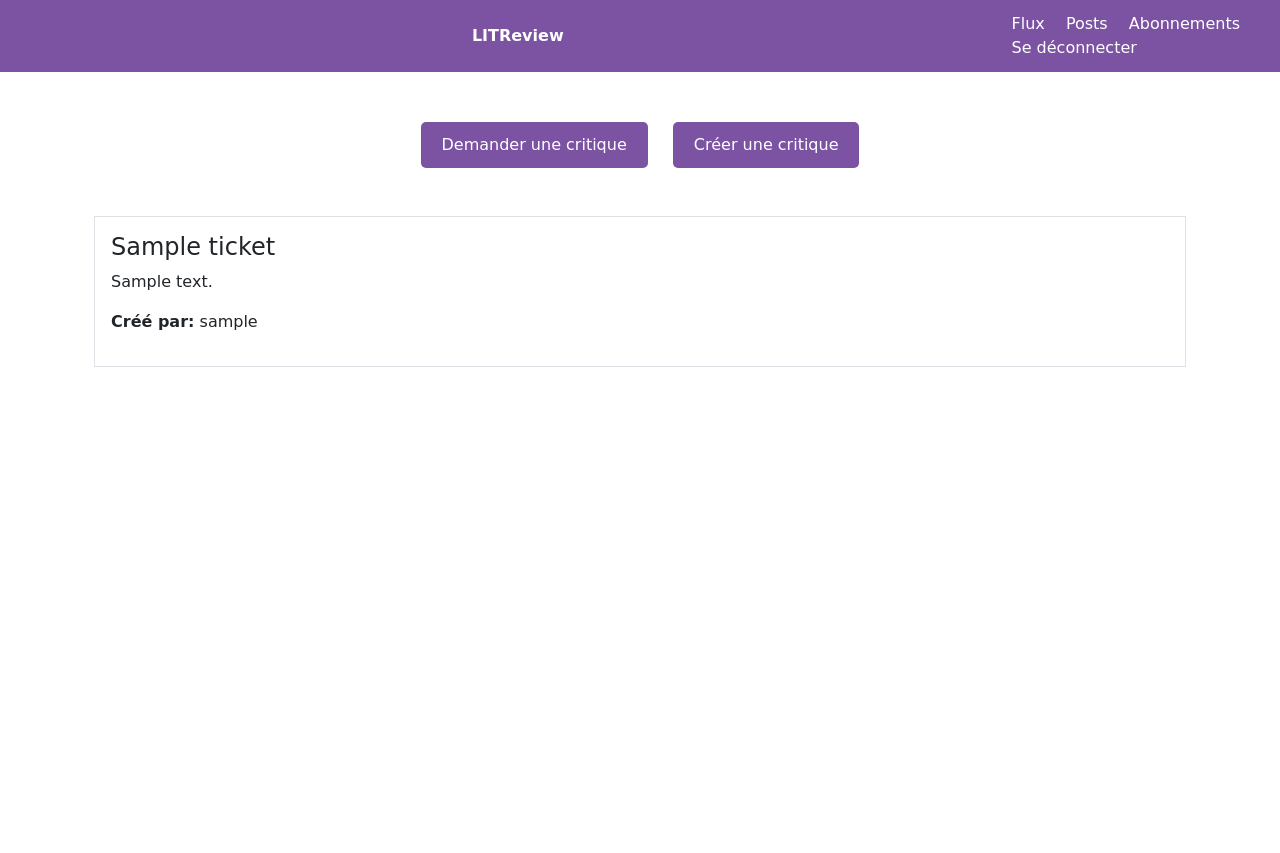
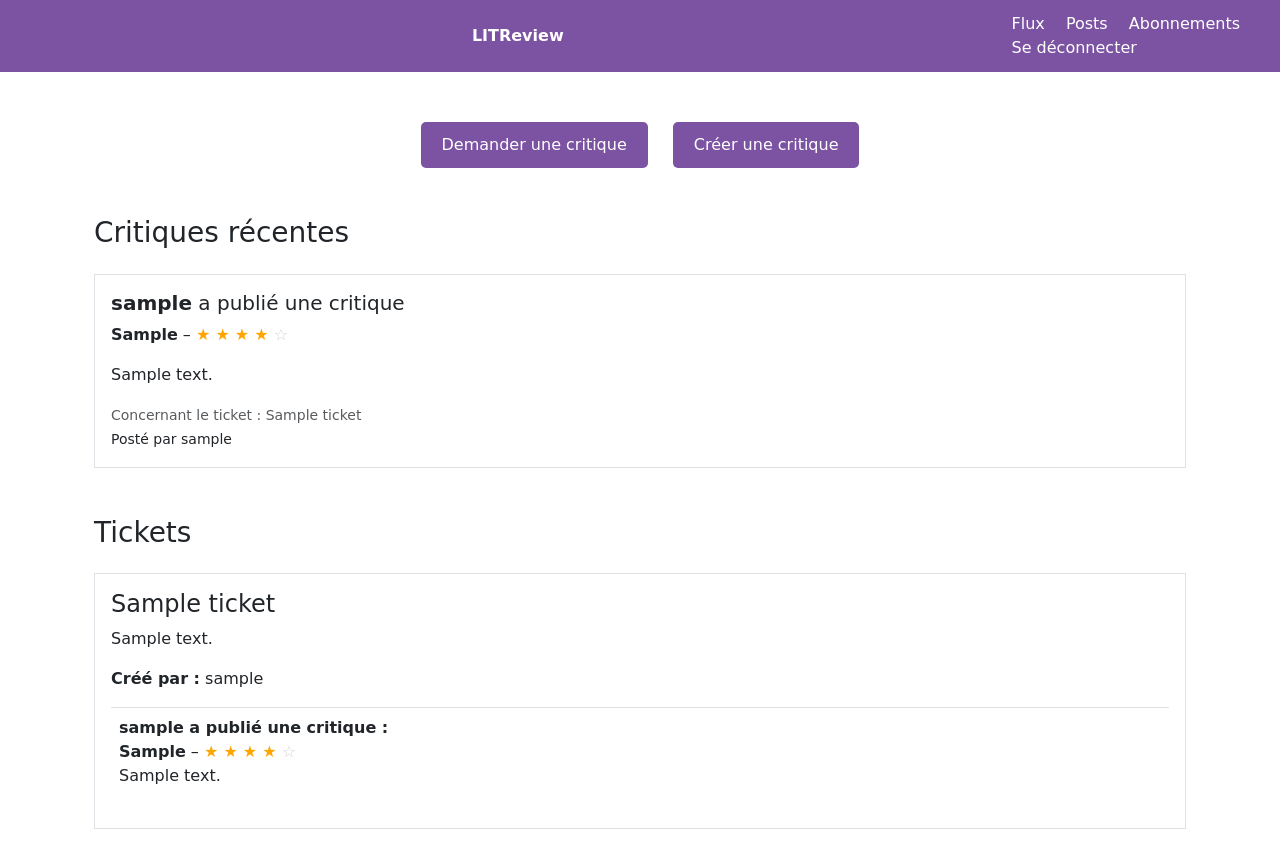
Before and after one commit to abi-seg/oc-p9-litreview, a Django app: template templates/reviews/feed.html in a window 1280 px wide. Before the commit the page ends 367 px from the top, so only its background shows below. Run offline with Django 5.2, Linux system fonts and the light colour scheme; the template is opened without the code that fills it: values that come from a table or form of the project are taken from there, others are empty; tables that the repository leaves empty hold one stand-in row (values such as "Sample post").

Commit message:
💬 Affichage des critiques avec notation par étoiles dans le flux

```diff
--- a/templates/reviews/feed.html
+++ b/templates/reviews/feed.html
@@ -1,52 +1,100 @@
 {% extends 'base.html' %}
+{% block content %}
 
-{% block content %}
+<!-- Top Action Buttons -->
 <div style="text-align:center; margin-top: 50px;">
-    <!-- Buttons -->
-    <a href="#" class="btn" style="margin-right: 20px; background-color:#7c53a2; color:white; padding:10px 20px; border-radius:5px; text-decoration:none;">
+    <a href="{% url 'select_ticket_to_review' %}" class="btn" style="margin-right: 20px; background-color:#7c53a2; color:white; padding:10px 20px; border-radius:5px; text-decoration:none;">
         Demander une critique
     </a>
-    <a href="{% url 'create_ticket' %}" class="btn" style="background-color:#7c53a2; color:white; padding:10px 20px; border-radius:5px; text-decoration:none;">
+    <a href="{% url 'create_ticket_and_review' %}" class="btn" style="background-color:#7c53a2; color:white; padding:10px 20px; border-radius:5px; text-decoration:none;">
         Créer une critique
     </a>
 </div>
 
-<!-- Tickets Section -->
+<!-- Reviews Section -->
 <div class="container mt-5">
+    <h3 class="mb-4">Critiques récentes</h3>
+
+    {% for review in reviews %}
+        <div class="border p-3 mb-4">
+            <h5><strong>{{ review.user.username }}</strong> a publié une critique</h5>
+            <p>
+                <strong>{{ review.headline }}</strong> –
+                {% for i in "12345" %}
+                     {% if forloop.counter <= review.rating %}
+                       <span style="color: orange;"> ★ </span>
+                    {% else %}
+                       <span style="color: lightgray;"> ☆</span>
+                    {% endif %}
+                 {% endfor %}
+            </p>
+            <p>{{ review.body }}</p>
+
+            <div class="mt-2">
+                <small class="text-muted">Concernant le ticket : {{ review.ticket.title }}</small><br>
+                <small>Posté par {{ review.ticket.user.username }}</small>
+            </div>
+        </div>
+    {% empty %}
+        <p class="text-center">Aucune critique affichée pour le moment.</p>
+    {% endfor %}
+</div>
+
+<!-- Tickets Section (your own or all, based on your logic) -->
+<div class="container mt-5">
+    <h3 class="mb-4">Tickets</h3>
+
     {% for ticket in tickets %}
         <div class="ticket-box border p-3 mb-4">
             <h4>{{ ticket.title }}</h4>
             <p>{{ ticket.description }}</p>
-            <p><strong>Créé par:</strong> {{ ticket.user }}</p>
+            <p><strong>Créé par :</strong> {{ ticket.user.username }}</p>
 
             {% if ticket.user == request.user %}
                 <form action="{% url 'delete_ticket' ticket.id %}" method="POST" style="display:inline;">
                     {% csrf_token %}
-    <button type="submit" class = "btn btn-outline-danger btn-sm" style="
+                    <button type="submit" class="btn btn-outline-danger btn-sm" style="
                         border: 1px solid #7c53a2;
                         background-color: #7c53a2;
-        color:white ;
+                        color: white;
                         padding: 10px 20px;
                         border-radius: 5px;
                         font-weight: bold;
-        cursor: pointer;
-    ">Supprimer</button>
+                        cursor: pointer;">Supprimer</button>
                 </form>
 
-
-  <a href="{% url 'edit_ticket' ticket.id %}" class = "btn btn-outline-danger btn-sm" style="
+                <a href="{% url 'edit_ticket' ticket.id %}" class="btn btn-outline-danger btn-sm" style="
                     border: 1px solid #7c53a2;
                     background-color: #7c53a2;
-        color:white ;
+                    color: white;
                     padding: 10px 20px;
                     border-radius: 5px;
                     font-weight: bold;
-        cursor: pointer;
-    ">Modifier</a>
+                    cursor: pointer;">Modifier</a>
             {% endif %}
+            <!--  Nested review display for this ticket -->
+        {% for review in reviews %}
+            {% if review.ticket.id == ticket.id %}
+                <div class="mt-3 p-2 border-top">
+                    <strong>{{ review.user.username }} a publié une critique :</strong><br>
+                    <span><strong>{{ review.headline }}</strong> –
+                        {% for i in "12345" %}
+                     {% if forloop.counter <= review.rating %}
+                       <span style="color: orange;"> ★ </span>
+                    {% else %}
+                       <span style="color: lightgray;"> ☆</span>
+                    {% endif %}
+                 {% endfor %}
+                    </span>
+                    <p>{{ review.body }}</p>
+                </div>
+            {% endif %}
+        {% endfor %}
+
         </div>
     {% empty %}
         <p class="text-center mt-3">Aucun ticket disponible.</p>
     {% endfor %}
 </div>
+
 {% endblock %}
```
Lines whose indentation alone changed are shown as unchanged.
